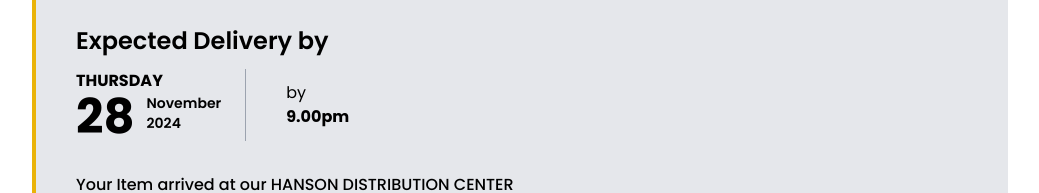
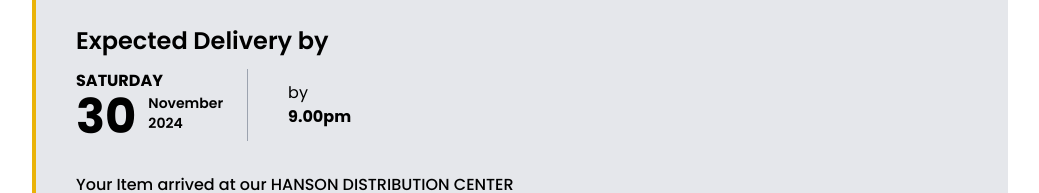
Before and after one commit to godwinopara/ups, a React (Create React App) app: page / in a window 1280 px wide. Shown: the part 734-927 px from the top of the page, without its empty margins (120-1159 px from the left). Built offline with nearby package versions, Linux system fonts and the light colour scheme.

Commit message:
updated delivery date

```diff
--- a/src/UserInfo.jsx
+++ b/src/UserInfo.jsx
@@ -81,9 +81,9 @@ export default function UserInfo() {
             </h2>
             <div className="flex items-center gap-x-10">
               <div className="border-r border-gray-400 pr-6">
-                <h3 className="font-bold">THURSDAY</h3>
+                <h3 className="font-bold">SATURDAY</h3>
                 <div className="flex gap-x-3">
-                  <span className="block font-bold text-5xl">28</span>
+                  <span className="block font-bold text-5xl">30</span>
                   <div className="text-sm">
                     <p className="font-semibold">November</p>
                     <p className="font-semibold">2024</p>
```
